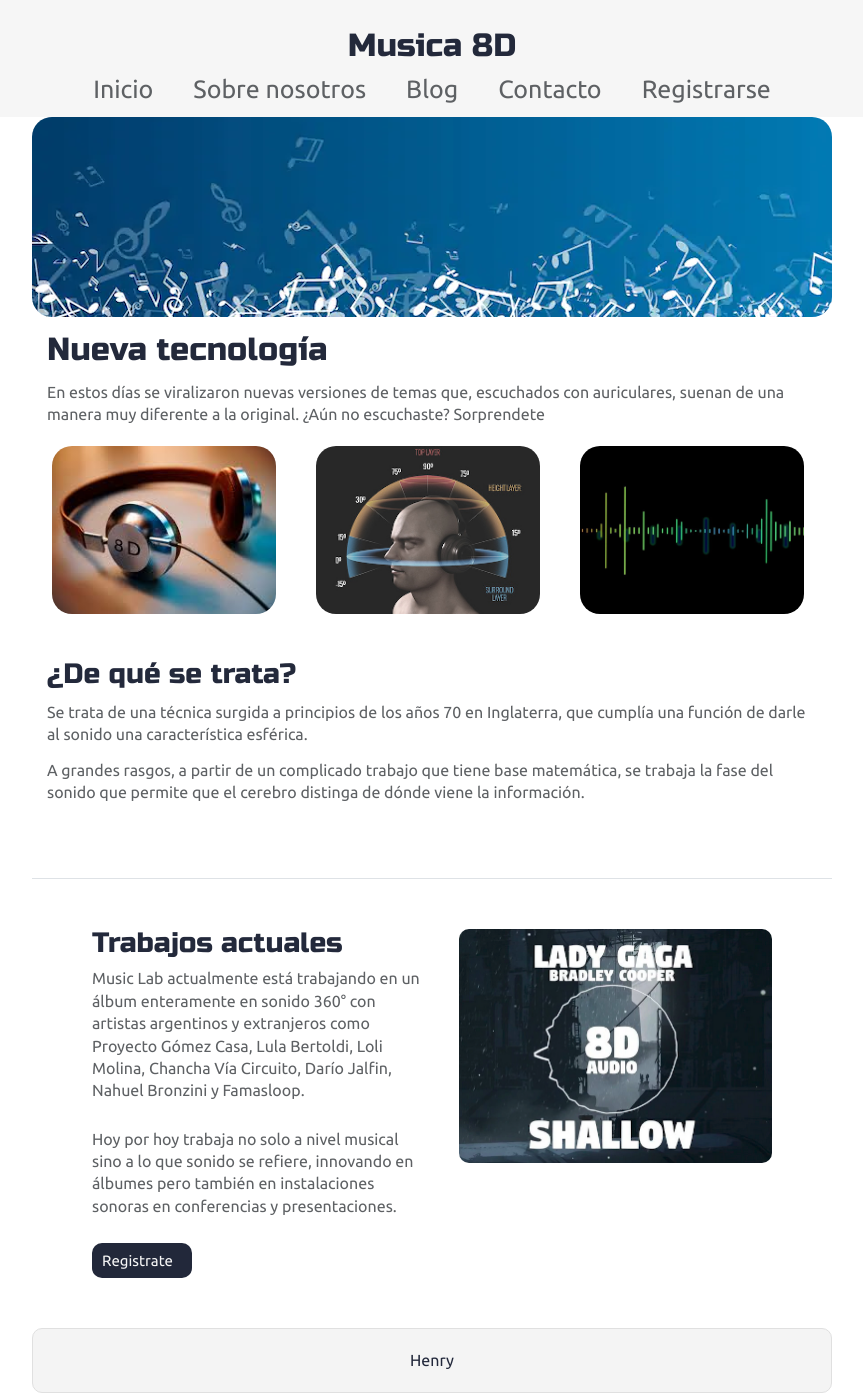
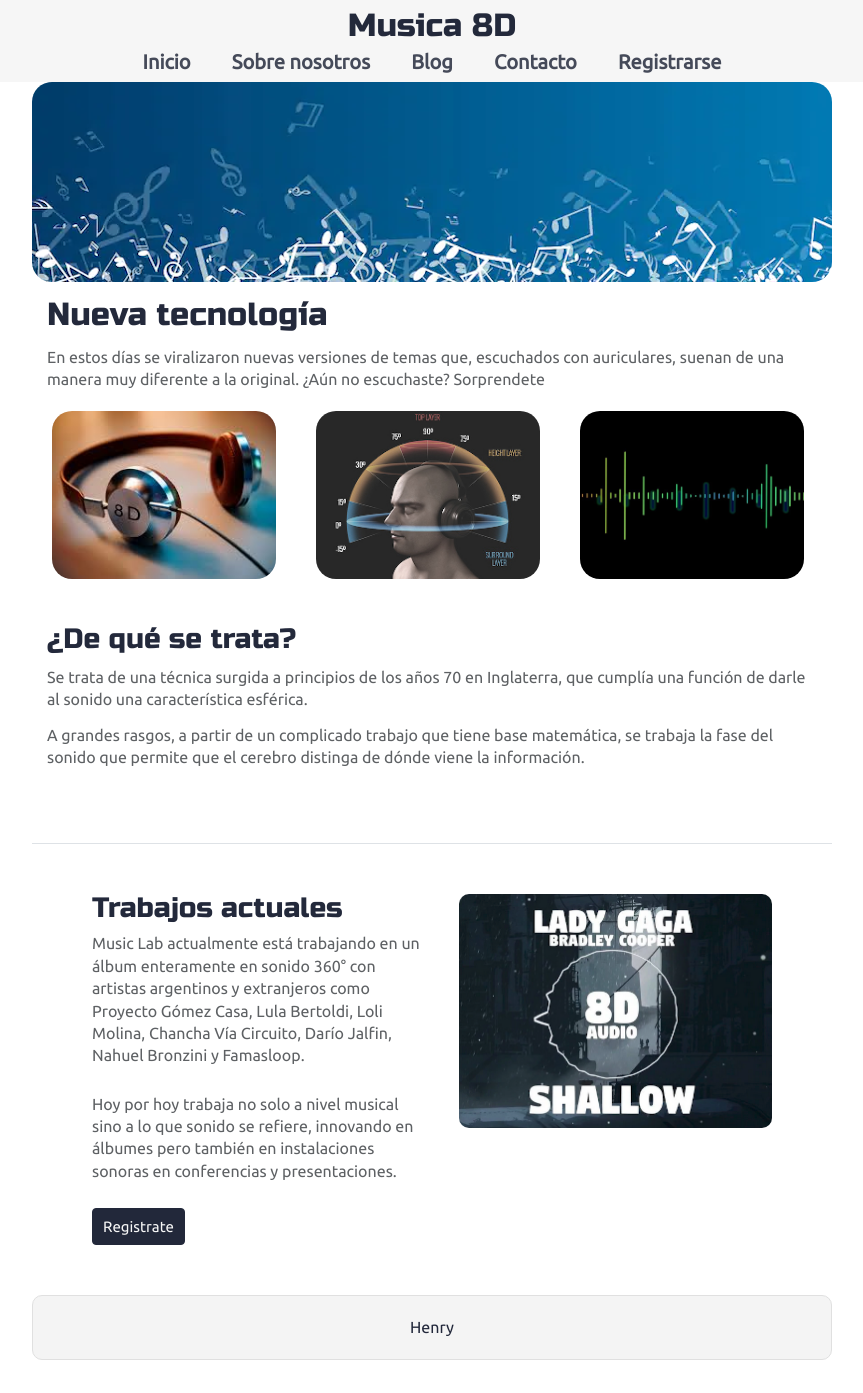
Before and after one commit to LeanKrn/FT-M2--Lean, an Eleventy site: page 02-CSS/homework/responsive-web/index.html in a window 1280 px wide. Shown: the whole page, without its empty margins (208-1071 px from the left). After the commit the page ends 1360 px from the top, so only its background shows below. Built offline with nearby package versions, Linux system fonts and the light colour scheme; Eleventy itself is replaced by a stand-in of ours; files that its build step writes are made by us from their sources.

Commit message:
Complete CSS Class

```diff
--- a/02-CSS/homework/responsive-web/css/index.css
+++ b/02-CSS/homework/responsive-web/css/index.css
@@ -1,36 +1,7 @@
-.nav {
-  display: flex;
-  flex-direction: column;
-  justify-content: center;
-  align-items: center;
-  padding: 15px;
-  background-color: #F6F6F6;
-}
-.nav h2 {
-  padding: 15px 0px;
-}
-.nav ul {
-  display: flex;
-  flex-direction: row;
-  justify-content: center;
-  align-items: center;
-  gap: 40px;
-}
-.nav ul li {
-  font-size: 25px;
-  display: inline-block;
-}
-header img {
-  border-radius: 20px;
-}
 .btn {
-  display: flex;
-  width: 100px;
   padding: 10px;
+  border-radius: 4px;
   font-size: 15px;
-  border-radius: 10px;
-  color: #F6F6F6;
-  background-color: #22283A;
 }
 /* http://meyerweb.com/eric/tools/css/reset/
    v2.0 | 20110126
@@ -197,6 +168,38 @@ p {
   width: 100%;
   margin: 0 auto;
 }
+nav {
+  display: flex;
+  flex-direction: column;
+  align-items: center;
+  background-color: #F6F6F6;
+  border: #F1F1F1;
+  padding-top: 10px;
+}
+nav ul {
+  display: flex;
+  flex-direction: row;
+  justify-content: space-around;
+  align-items: center;
+  padding: 10px;
+  width: 50%;
+}
+@media (max-width: 720px) {
+  nav ul {
+    width: 90%;
+  }
+}
+nav a {
+  text-decoration: none;
+  font-size: 20px;
+  color: #454A59;
+  font-weight: bold;
+}
+@media (max-width: 720px) {
+  nav a {
+    font-size: 12px;
+  }
+}
 footer {
   color: #22283B;
   background: #f4f4f4;
@@ -213,6 +216,14 @@ footer {
 .home .intro p {
   padding: 0 15px;
 }
+.home .intro img {
+  border-radius: 2rem;
+}
+@media (max-width: 720px) {
+  .home .intro img {
+    width: 100%;
+  }
+}
 .home .music-images {
   display: flex;
   flex-wrap: wrap;
@@ -223,6 +234,17 @@ footer {
   margin: 20px 2.5%;
   border-radius: 20px;
   height: 100%;
+}
+@media (max-width: 720px) {
+  .home .music-images .ondas,
+  .home .music-images .tecnologia {
+    display: none;
+  }
+}
+@media (max-width: 720px) {
+  .home .music-images .auricular {
+    width: 100%;
+  }
 }
 .home .musica-nueva {
   padding: 15px;
@@ -240,8 +262,22 @@ footer {
   display: flex;
   justify-content: center;
 }
+@media (max-width: 720px) {
+  .home .actual {
+    display: flex;
+    flex-direction: column-reverse;
+    justify-content: center;
+    align-items: center;
+    padding: 15px;
+  }
+}
 .home .actual .actual-text {
   width: 50%;
+}
+@media (max-width: 720px) {
+  .home .actual .actual-text {
+    width: 100%;
+  }
 }
 .home .actual .actual-text h3 {
   margin-bottom: 10px;
@@ -249,25 +285,36 @@ footer {
 .home .actual .actual-text p {
   margin-bottom: 26px;
 }
+.home .actual .actual-text .btnToDisplay {
+  padding: 10px;
+  border-radius: 4px;
+  font-size: 15px;
+  color: #F6F6F6;
+  background-color: #22283A;
+  display: inline-block;
+  border: 1px solid #22283A;
+}
+.home .actual .actual-text .btnToDisplay:hover {
+  background-color: #F6F6F6;
+  color: #22283A;
+}
+@media (max-width: 720px) {
+  .home .actual .actual-text .btnToDisplay {
+    width: 100%;
+    text-align: center;
+  }
+}
 .home .actual .actual-img {
   width: 46%;
   margin-left: 4%;
+}
+@media (max-width: 720px) {
+  .home .actual .actual-img {
+    width: 100%;
+  }
 }
 .home .actual .actual-img img {
   width: 100%;
   height: auto;
   border-radius: 10px;
 }
-@media screen and (max-width: 900px) {
-  .home {
-    flex-direction: column;
-  }
-  .ondas,
-  .tecnologia {
-    display: none;
-  }
-  .auricular img {
-    position: absolute;
-    margin-top: 200px;
-  }
-}
--- a/02-CSS/homework/responsive-web/index.html
+++ b/02-CSS/homework/responsive-web/index.html
@@ -22,11 +22,11 @@
     <nav class="nav">
       <h2>Musica 8D</h2>
       <ul>
-        <li>Inicio</li>
-        <li>Sobre nosotros</li>
-        <li>Blog</li>
-        <li>Contacto</li>
-        <li>Registrarse</li>
+        <li><a href="#">Inicio</a></li>
+        <li><a href="#">Sobre nosotros</a></li>
+        <li><a href="#">Blog</a></li>
+        <li><a href="#">Contacto</a></li>
+        <li><a href="#">Registrarse</a></li>
      </ul>
    </nav>
 
@@ -63,7 +63,7 @@
 
         <p>Hoy por hoy trabaja no solo a nivel musical sino a lo que sonido se refiere, innovando en álbumes pero también en instalaciones sonoras en conferencias y presentaciones.</p>
 
-        <div class="btn">
+        <div class="btnToDisplay">
           Registrate
         </div>
       </div>
--- a/02-CSS/homework/responsive-web/less/home-page.less
+++ b/02-CSS/homework/responsive-web/less/home-page.less
@@ -12,7 +12,12 @@
     p {
       padding:0 15px;
     }
-
+    img{
+      .imgBorderRadius(2rem);
+      @media @phone{
+        width: 100%;
+      }
+    }
   }
 
   .music-images {
@@ -23,10 +28,19 @@
     img {
       width: 28%;
       margin: 20px 2.5%;
-      border-radius: 20px;
+      .imgBorderRadius(20px);
       height: 100%;
     }
-
+    .ondas, .tecnologia{
+      @media @phone{
+        display: none;
+      }
+    }
+    .auricular{
+      @media @phone{
+        width: 100%;
+      }
+    }
   }
 
   .musica-nueva {
@@ -48,9 +62,16 @@
     display: flex;
     justify-content: center;
 
+    @media @phone{
+      .flex(column-reverse);
+      padding:15px;
+    }
     .actual-text {
       width: 50%;
 
+      @media @phone{
+        width: 100%;
+      }
       h3 {
         margin-bottom: 10px;
       }
@@ -59,13 +80,21 @@
         margin-bottom: 26px;
       }
 
-      .btn {
+      .btnToDisplay {
+        .registerBtn(@btn-bg-color,@wild-sand);
+        @media @phone{
+          width: 100%;
+          text-align: center;
+        }
       }
     }
 
     .actual-img {
       width: 46%;
       margin-left: 4%;
+      @media @phone{
+        width: 100%;
+      }
 
       img {
         width: 100%;
@@ -75,18 +104,3 @@
     }
   }
 }
-
-@media screen and (max-width: 900px){
-  .home{
-
-      flex-direction: column;
-  }
-
-   .ondas, .tecnologia {
-    display: none;
-  }
-  .auricular img {
-    position: absolute;
-    margin-top: 200px;
-  }
-}
--- a/02-CSS/homework/responsive-web/less/mixins.less
+++ b/02-CSS/homework/responsive-web/less/mixins.less
@@ -1,40 +1,30 @@
 // Mixins acá
+.flex(@direction: row, @justify: center, @align: center){
+    display: flex;
+    flex-direction: @direction;
+    justify-content: @justify;
+    align-items: @align;
+}
 
-.nav {
-    display: flex;
-    flex-direction: column;
-    justify-content: center;
-    align-items: center;
-    padding: 15px;
-    background-color: @nav-bg;
-    h2{
-        padding:15px 0px;
-    }
-    ul{
-        display: flex;
-        flex-direction: row;
-        justify-content: center;
-        align-items: center;
-        gap: 40px;
-        li{
-            font-size: 25px;
-            display: inline-block;
-        }
+.imgBorderRadius(@radius:20px){
+    border-radius:@radius ;
+}
+
+.btn{
+    padding: 10px;
+    border-radius: 4px;
+    font-size: 15px;
+}
+
+.registerBtn(@bg-color,@font-color){
+    .btn();
+    color: @font-color;
+    background-color: @bg-color;
+    display: inline-block;
+    border: 1px solid @bg-color;
+    &:hover {
+        background-color: @font-color;
+        color: @bg-color;
+
     }
 }
-
- header{
-    img{
-        border-radius: 20px;
-    }
- }
-
- .btn {
-    display: flex;
-    width: 100px;
-    padding: 10px;
-    font-size: 15px;
-    border-radius: 10px;
-    color: @wild-sand;
-    background-color: @btn-bg-color;
- }
--- a/02-CSS/homework/responsive-web/less/navigation.less
+++ b/02-CSS/homework/responsive-web/less/navigation.less
@@ -1 +1,28 @@
 // Código de Nav acá
+nav{
+    display: flex;
+    flex-direction: column;
+    align-items: center;
+    background-color: @nav-bg;
+    border: @nav-border;
+    padding-top: 10px;
+
+    ul{
+        .flex(@justify:space-around);
+        padding: 10px;
+        width: 50%;
+        @media @phone {
+            width: 90%;
+
+        }
+    }
+    a{
+        text-decoration: none;
+        font-size: 20px;
+        color: @nav-font;
+        font-weight: bold;
+        @media @phone{
+            font-size: 12px;
+        }
+    }
+}
--- a/02-CSS/homework/responsive-web/less/variables.less
+++ b/02-CSS/homework/responsive-web/less/variables.less
@@ -24,4 +24,4 @@
 @border-real: #dee2e6;
 
 // Mobile var
-@phone: ~"(max-width: 500px)";
+@phone: ~"(max-width: 720px)";
```
